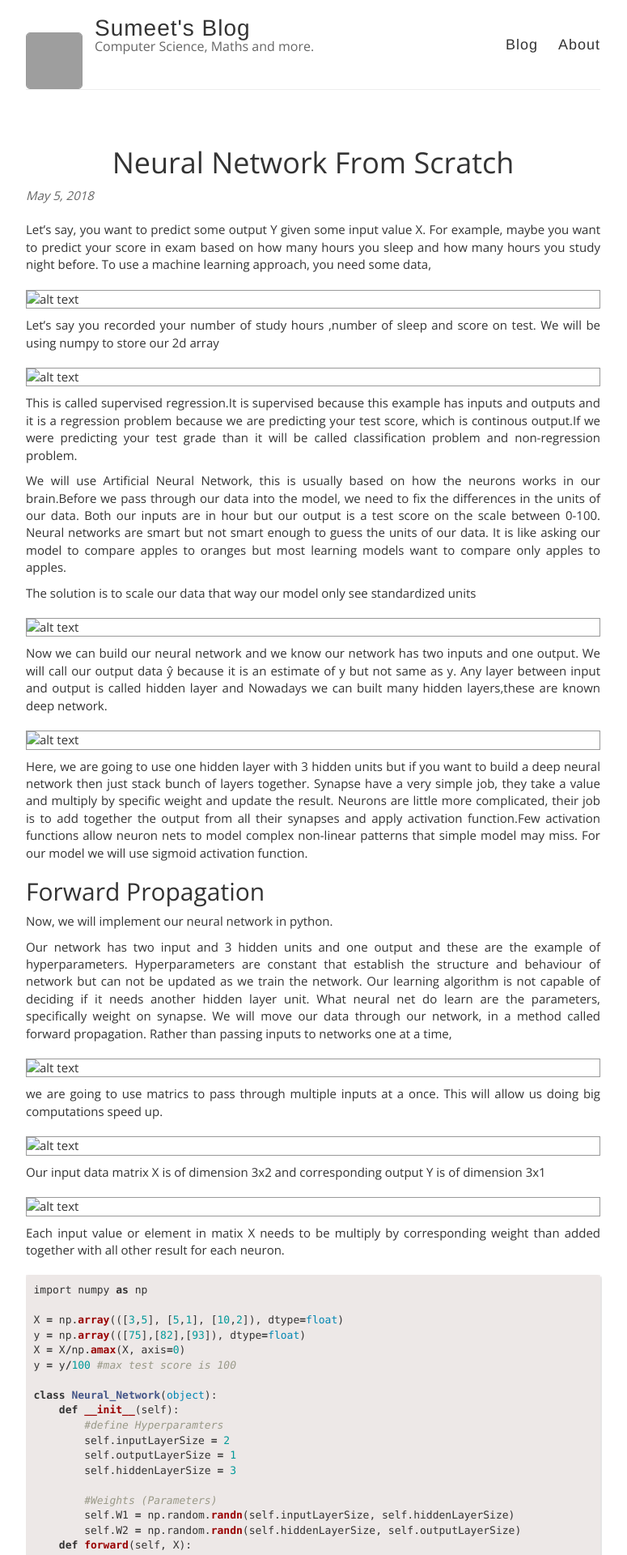
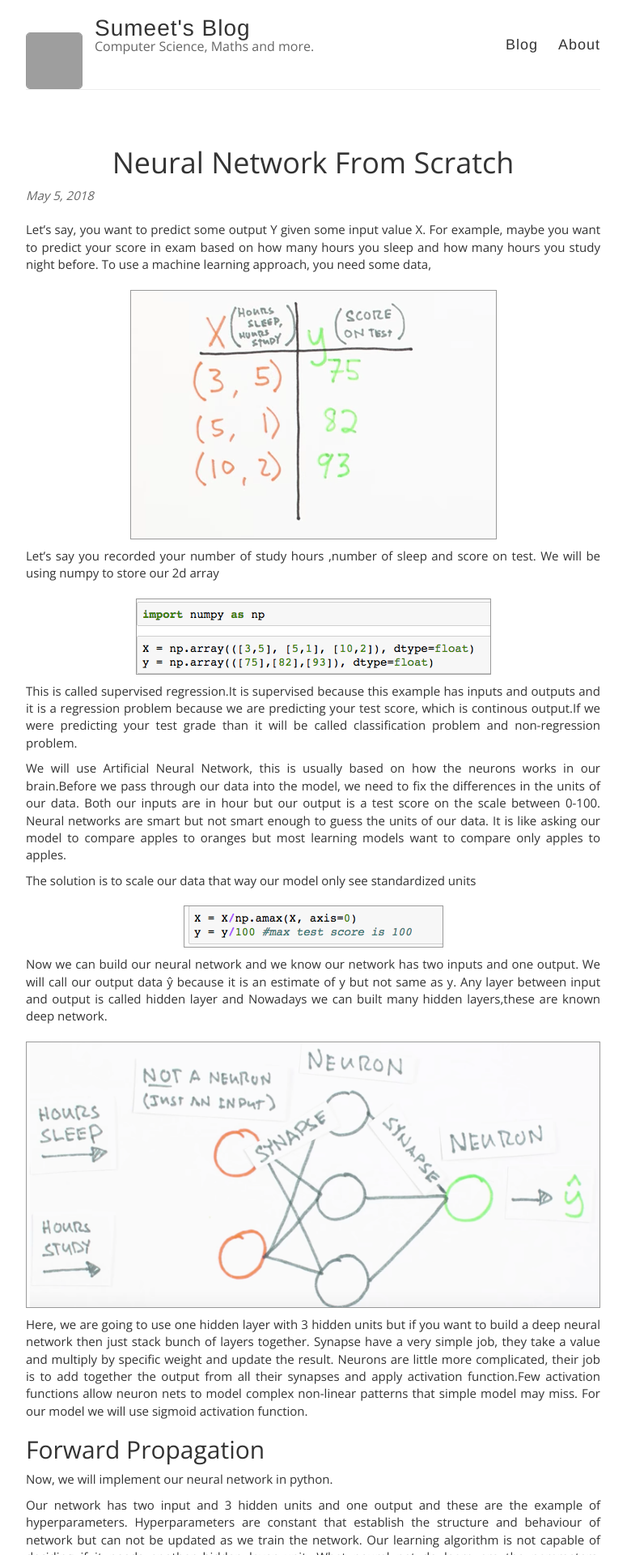
Before and after one commit to summii/summii.github.io, a Jekyll site: the page built from _posts/2018-05-05-neural-network-from-scratch.md, in a window 1280 px wide. Shown: the top 1920 px of the page at 81% size, without its empty margins (253-1028 px from the left). Built offline with Jekyll 4.4.1, drawn with Linux system fonts in a browser that asks for light colours; nearby versions of some CDN libraries; comment, search, counter and statistics services are not loaded; grey boxes are pictures that could not be loaded.

Commit message:
minor chages

```diff
--- a/_posts/2018-05-05-neural-network-from-scratch.md
+++ b/_posts/2018-05-05-neural-network-from-scratch.md
@@ -5,11 +5,11 @@ title: "Neural Network From Scratch"
 Let's say, you want to predict some output Y given some input value X. For example, maybe you want to predict your score in exam based on how many hours you sleep and how many
 hours you study night before. To use a machine learning approach, you need some data,
 
-![alt text](/img/starting.png)
+![alt text](/images/starting.png)
 
 Let's say you recorded your number of study hours ,number of sleep and score on test. We will be using numpy to store our 2d array
 
-![alt text](/img/numpy.png)
+![alt text](/images/numpy.png)
 
 This is called supervised regression.It is supervised because this example has inputs and outputs and it is a regression problem because we are predicting your test score, which is
 continous output.If we were predicting your test grade than it will be called classification problem and non-regression problem.
@@ -18,12 +18,12 @@ We will use Artificial Neural Network, this is usually based on how the neurons
 
 The solution is to scale our data that way our model only see standardized units
 
-![alt text](/img/scaling.png)
+![alt text](/images/scaling.png)
 
 Now we can build our neural network and we know our network has two inputs and one output. We will call our output data ŷ because it is an estimate of y but not same as y.
 Any layer between input and output is called hidden layer and Nowadays we can built many hidden layers,these are known deep network.
 
-![alt text](/img/synapse2.png)
+![alt text](/images/synapse2.png)
 
 Here, we are going to use one hidden layer with 3 hidden units but if you want to build a deep neural network then just stack bunch of layers together. Synapse have a very simple job, they take a value and multiply by specific weight and update the result. Neurons are little more complicated, their job is to add together the output from all their synapses and apply activation function.Few activation functions allow neuron nets to model complex non-linear patterns that simple model may miss. For our model we will use sigmoid activation function.
 
@@ -35,15 +35,15 @@ Now, we will implement our neural network in python.
 
 Our network has two input  and 3 hidden units and one output and these are the example of hyperparameters. Hyperparameters are constant that establish the structure and behaviour of network but can not be updated as we train the network. Our learning algorithm is not capable of deciding if it needs another hidden layer unit. What neural net do learn are the parameters, specifically weight on synapse. We will move our data through our network, in a method called forward propagation. Rather than passing inputs to networks one at a time,
 
-![alt text](/img/elementwise.png)
+![alt text](/images/elementwise.png)
 
 we are going to use matrics to pass through multiple inputs at a once. This will allow us doing big computations speed up.
 
-![alt text](/img/matrix.png)
+![alt text](/images/matrix.png)
 
 Our input data matrix X is of dimension 3x2 and corresponding output Y is of dimension 3x1
 
-![alt text](/img/starting.png)
+![alt text](/images/starting.png)
 
 Each input value or element in matix X needs to be multiply by corresponding weight than added together with all other result for each neuron.
 
```
Also changed, not shown: _posts/2019-01-17-machine-learning-in-simple-words.md (+1 -1 lines), _posts/2019-01-29-probability-in-simple-words.md (+0 -2 lines).
